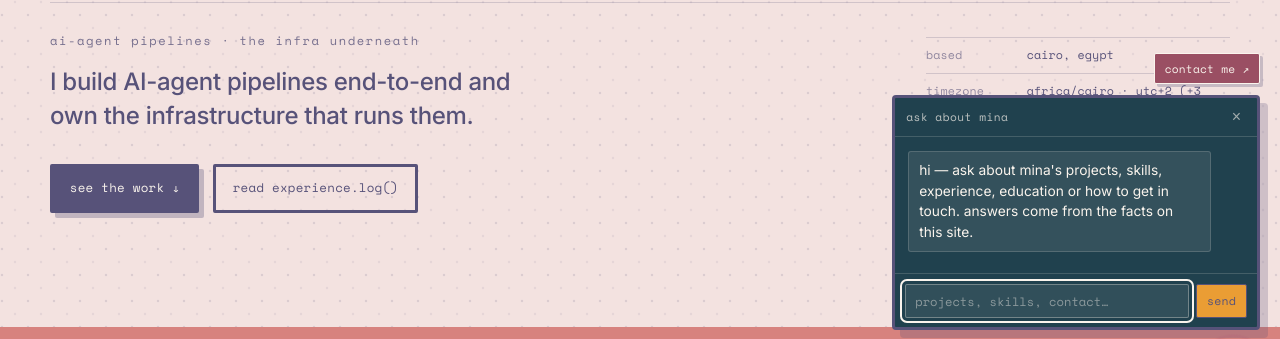
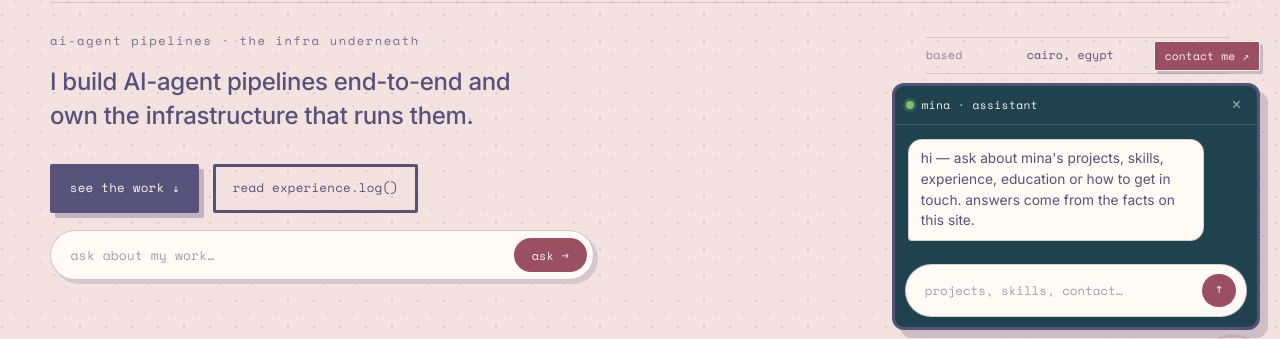
Before and after one commit to mina-atef-00/portfolio-v2, a website: page index.html in a window 1280 px wide. Both pictures are taken after a click on the button "ask about mina". Shown: the part 384-723 px from the top of the page. Drawn offline with nearby package versions, Linux system fonts and the light colour scheme.

Commit message:
chat: rate limits, hermes-style thread, hero agent field

```diff
--- a/assets/chat.js
+++ b/assets/chat.js
@@ -257,10 +257,19 @@
         signal: controller ? controller.signal : undefined,
       })
         .then(function (res) {
+          if (res.status === 429) {
+            return res.json().then(function (data) {
+              var slow = (data && data.reply) || "Too fast — wait a few seconds and try again.";
+              typing.remove();
+              note(slow, "canned");
+              return { slowed: true };
+            });
+          }
           if (!res.ok) throw new Error("HTTP " + res.status);
           return res.json();
         })
         .then(function (data) {
+          if (data && data.slowed) return data;
           var reply = data && typeof data.reply === "string" ? data.reply : "";
           if (!reply) throw new Error("empty reply");
           typing.remove();
--- a/index.html
+++ b/index.html
@@ -268,6 +268,24 @@
   margin-bottom:1.9rem;
 }
 .cta-row{display:flex;flex-wrap:wrap;gap:.85rem}
+/* hero agent field — the site assistant, upfront */
+.hero-ask{
+  display:flex;gap:.5rem;margin-top:1.1rem;max-width:34rem;
+  background:#fffaf3;border:1.5px solid rgba(87,82,121,.3);border-radius:999px;
+  padding:.4rem .4rem .4rem 1.1rem;
+  box-shadow:4px 4px 0 rgba(87,82,121,.18);
+}
+.hero-ask-input{
+  flex:1;min-width:0;background:transparent;border:0;outline:none;
+  font-family:var(--font-mono);font-size:.82rem;color:var(--ink);
+}
+.hero-ask-input::placeholder{color:rgba(87,82,121,.55)}
+.hero-ask-send{
+  font-family:var(--font-mono);font-size:.74rem;letter-spacing:.02em;
+  background:var(--maroon);color:var(--cream);
+  border:0;border-radius:999px;padding:.55rem 1.1rem;cursor:pointer;white-space:nowrap;
+}
+.hero-ask-send:hover{background:var(--maroon-deep)}
 .hero-meta{
   font-family:var(--font-mono);font-size:.73rem;letter-spacing:.01em;
   display:grid;gap:0;align-content:start;
@@ -626,7 +644,7 @@
   width:min(23rem,calc(100vw - 2.5rem));
   max-height:min(30rem,68vh);
   background:var(--maroon-deep);color:var(--cream);
-  border:3px solid var(--ink);border-radius:4px;
+  border:3px solid var(--ink);border-radius:12px;
   box-shadow:8px 8px 0 rgba(87,82,121,.24);
   overflow:hidden;
 }
@@ -636,7 +654,8 @@
   padding:.55rem .7rem;
   border-bottom:1px solid rgba(250,244,237,.16);
 }
-.ask-title{font-family:var(--font-mono);font-size:.7rem;letter-spacing:.04em;opacity:.72}
+.ask-title{font-family:var(--font-mono);font-size:.7rem;letter-spacing:.04em;display:inline-flex;align-items:center;gap:.45rem}
+.ask-title::before{content:"";width:.5rem;height:.5rem;border-radius:50%;background:#7fbf6a;box-shadow:0 0 0 3px rgba(127,191,106,.22)}
 .ask-close{
   background:none;border:0;color:var(--cream);opacity:.6;
   font-size:1rem;line-height:1;padding:.15rem .3rem;cursor:pointer;border-radius:2px;
@@ -647,19 +666,21 @@
   padding:.85rem .8rem;min-height:6rem;overflow-y:auto;overscroll-behavior:contain;
 }
 .ask-msg{
-  font-size:.86rem;line-height:1.5;max-width:90%;
-  padding:.5rem .65rem;border-radius:3px;white-space:pre-wrap;overflow-wrap:anywhere;
+  font-size:.86rem;line-height:1.5;max-width:88%;
+  padding:.55rem .75rem;border-radius:14px;white-space:pre-wrap;overflow-wrap:anywhere;
 }
 .ask-msg[data-role="bot"]{
   align-self:flex-start;
-  background:rgba(250,244,237,.09);
-  border:1px solid rgba(250,244,237,.16);
+  background:#fffaf3;color:var(--ink);
+  border:1px solid rgba(87,82,121,.25);
+  border-bottom-left-radius:4px;
 }
 .ask-msg[data-role="you"]{
   align-self:flex-end;
-  background:rgba(250,244,237,.92);color:var(--maroon-deep);
+  background:var(--maroon);color:var(--cream);
+  border-bottom-right-radius:4px;
 }
-.ask-msg[data-state="error"]{border-color:var(--vermilion);color:var(--cream)}
+.ask-msg[data-state="error"]{border-color:var(--vermilion);color:var(--ink)}
 .ask-msg .src{
   display:block;margin-top:.35rem;
   font-family:var(--font-mono);font-size:.62rem;letter-spacing:.04em;opacity:.55;
@@ -670,23 +691,24 @@
 }
 .ask-status[data-state="offline"]{color:var(--turmeric);opacity:1}
 .ask-form{
-  display:flex;gap:.45rem;padding:.6rem .65rem;
-  border-top:1px solid rgba(250,244,237,.16);
+  display:flex;gap:.45rem;padding:.55rem .6rem;margin:.1rem .65rem .65rem;
+  background:#fffaf3;border-radius:999px;border:1px solid rgba(87,82,121,.25);
+  border-top:1px solid rgba(87,82,121,.25);
 }
 .ask-input{
   flex:1;min-width:0;
-  background:rgba(250,244,237,.08);color:var(--cream);
-  border:1.5px solid rgba(250,244,237,.32);border-radius:2px;
-  font-family:var(--font-mono);font-size:.76rem;padding:.44rem .55rem;
+  background:transparent;color:var(--ink);
+  border:0;outline:none;
+  font-family:var(--font-mono);font-size:.78rem;padding:.42rem .55rem;
 }
-.ask-input::placeholder{color:rgba(250,244,237,.45)}
+.ask-input::placeholder{color:rgba(87,82,121,.55)}
 .ask-send{
-  font-family:var(--font-mono);font-size:.72rem;letter-spacing:.02em;
-  background:var(--turmeric);color:var(--ink);
-  border:1.5px solid var(--ink);border-radius:2px;
-  padding:.44rem .6rem;cursor:pointer;white-space:nowrap;
+  font-family:var(--font-mono);font-size:.8rem;line-height:1;
+  background:var(--maroon);color:var(--cream);
+  border:0;border-radius:50%;width:2.1rem;height:2.1rem;flex:none;
+  cursor:pointer;white-space:nowrap;
 }
-.ask-send:hover:not(:disabled){background:var(--cream)}
+.ask-send:hover:not(:disabled){background:var(--maroon-deep)}
 .ask-send:disabled{opacity:.5;cursor:default}
 
 /* ---------- motion preferences ---------- */
@@ -803,6 +825,10 @@
             <a class="btn btn--solid" href="#work">see the work <span class="arw" aria-hidden="true">↓</span></a>
             <a class="btn btn--ghost" href="#log">read experience.log()</a>
           </div>
+          <form class="hero-ask" id="hero-ask">
+            <input class="hero-ask-input" type="text" maxlength="200" placeholder="ask about my work…" aria-label="Ask the site assistant about Mina's work">
+            <button class="hero-ask-send" type="submit" aria-label="send question">ask →</button>
+          </form>
         </div>
 
         <ul class="hero-meta">
@@ -1212,7 +1238,7 @@
   <a class="ask-contact" href="#contact">contact me ↗</a>
   <div class="ask-panel" id="ask-panel" role="dialog" aria-label="ask about mina" hidden>
     <div class="ask-bar">
-      <span class="ask-title">ask about mina</span>
+      <span class="ask-title">mina · assistant</span>
       <button class="ask-close" type="button" aria-label="close the assistant">&times;</button>
     </div>
     <div class="ask-log" role="log" aria-live="polite" aria-relevant="additions"></div>
@@ -1220,7 +1246,7 @@
     <form class="ask-form">
       <label class="sr-only" for="ask-input">your question</label>
       <input class="ask-input" id="ask-input" name="message" type="text" maxlength="1000" autocomplete="off" aria-label="Ask about Mina's work" placeholder="projects, skills, contact&hellip;">
-      <button class="ask-send" type="submit">send</button>
+      <button class="ask-send" type="submit" aria-label="send">↑</button>
     </form>
   </div>
   <button class="ask-bubble" type="button" aria-expanded="false" aria-controls="ask-panel" aria-label="ask about mina">
@@ -1355,6 +1381,22 @@
       window.location.href = titleLink.href;
     });
   });
+  /* ---- hero agent field: forwards into the site assistant ---- */
+  var heroAsk = document.getElementById('hero-ask');
+  if (heroAsk) {
+    heroAsk.addEventListener('submit', function (ev) {
+      ev.preventDefault();
+      var field = heroAsk.querySelector('.hero-ask-input');
+      var text = field ? field.value.trim() : '';
+      if (!text) return;
+      if (window.AskWidget && typeof window.AskWidget.ask === 'function') {
+        try { window.AskWidget.ask(text); } catch (err) { /* widget owns its errors */ }
+      }
+      field.value = '';
+      var panel = document.getElementById('ask-panel');
+      if (panel) panel.scrollIntoView({ block: 'nearest' });
+    });
+  }
 })();
 </script>
 </body>
```
Also changed, not shown: tests/chat.test.js (+46 -1 lines), netlify/functions/chat.mts.
